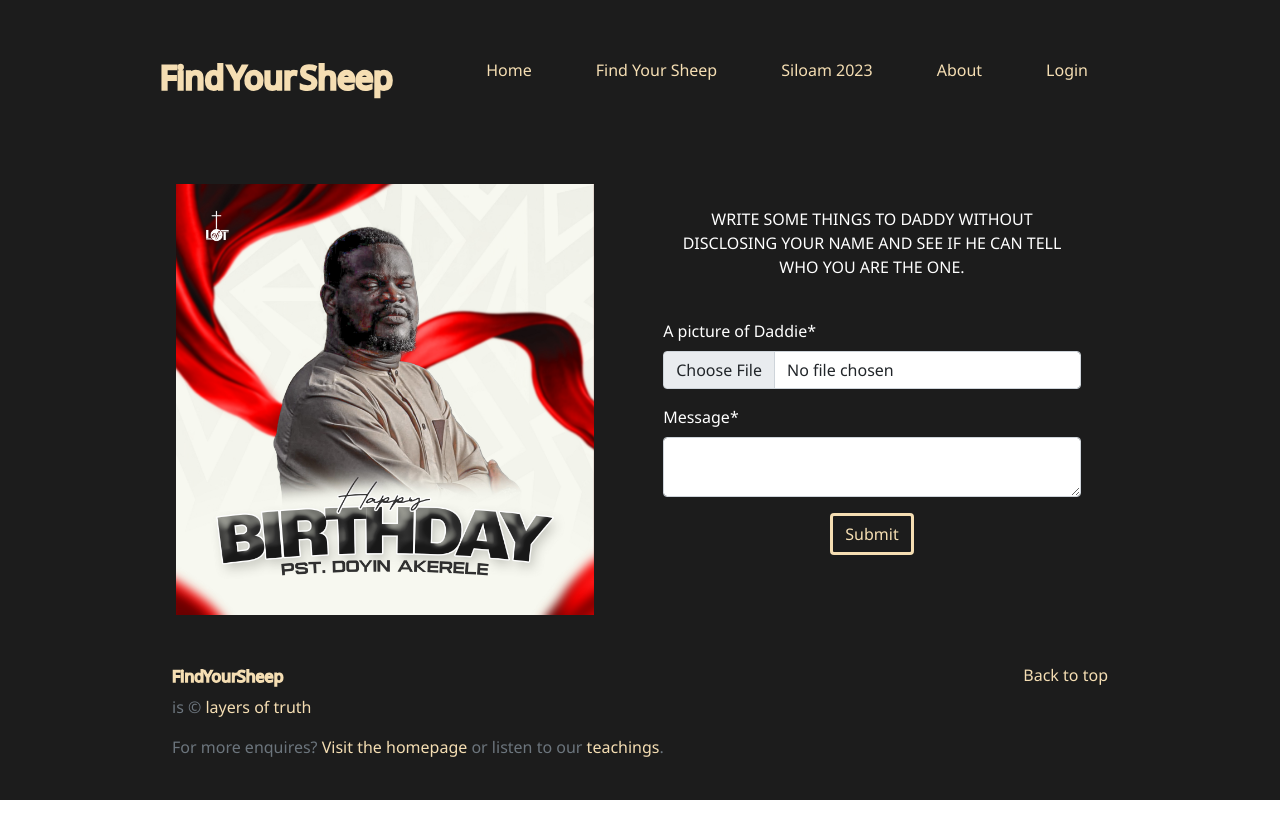
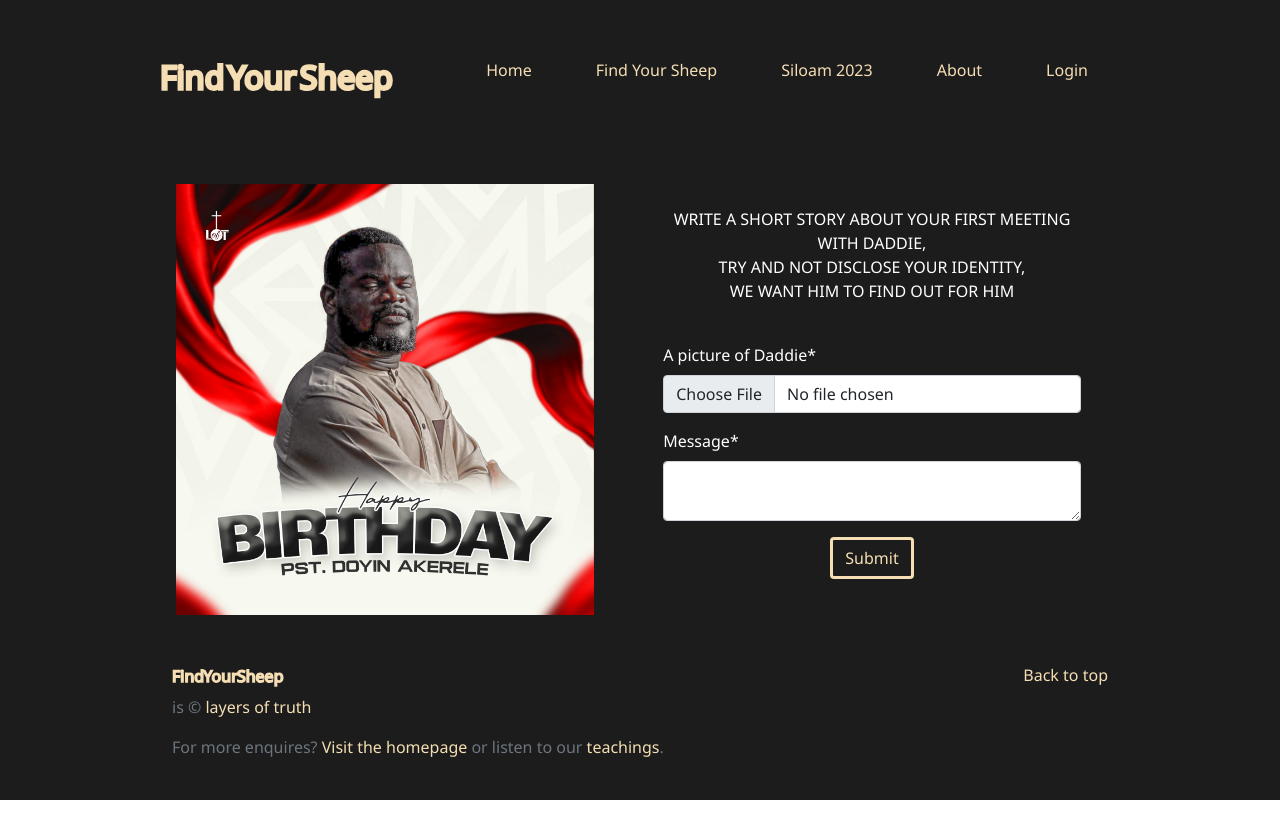
Before and after one commit to john-okojere/Find-your-Ship, a Django app: page / in a window 1280 px wide. Run offline with Django 4.2, Linux system fonts and the light colour scheme; the visitor is signed in with stand-in values (Sample User, id 1); parts of the project's set-up code (start-up, migrations or seed data) failed here and were passed over; some libraries are stand-ins or nearby versions.

Commit message:
modified:   template/home/form.html

```diff
--- a/template/home/form.html
+++ b/template/home/form.html
@@ -7,8 +7,7 @@
     <img class="form_img" src="{% static 'img/Dad`s Bday 2.jpg' %}" style="width: 100%;justify-self: center;" alt>
     <div class="a_form">
         <div style="text-align: center;text-transform: uppercase;">
-            <p>Write some things to daddy without disclosing your name and see if he
-                can tell who you are the one.
+            <p> Write a short story about your first meeting with daddie,<br> try and not disclose your identity,<br>we want him to find out for him
             </p>
         </div>
         <br>
```
